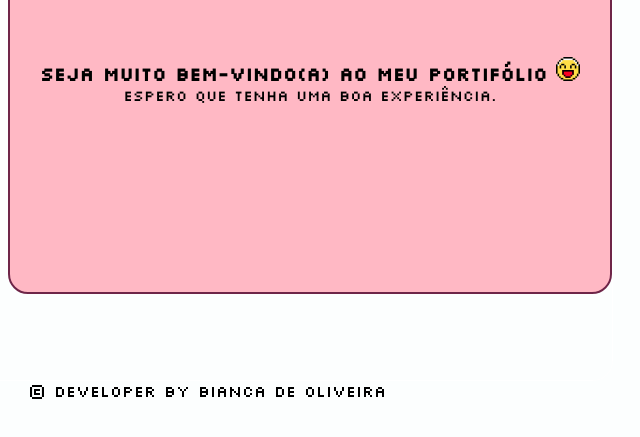
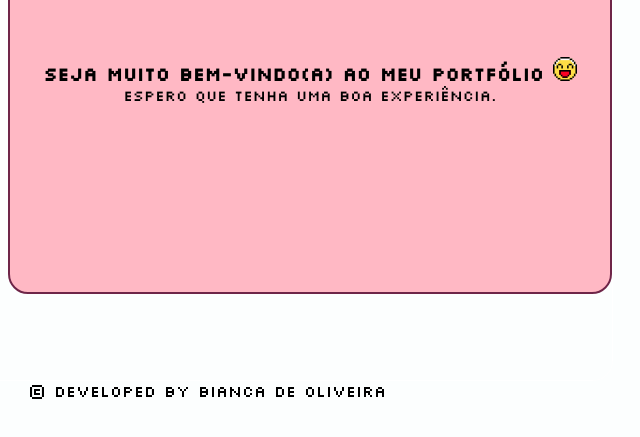
Before and after one commit to biaods/Portifolio, a plain HTML site: page index.html in a window 1280 px wide. Shown: the part 331-768 px from the top of the page, 433-1073 px from the left. Drawn offline with Linux system fonts and the light colour scheme.

Commit message:
Update index.html

```diff
--- a/index.html
+++ b/index.html
@@ -34,7 +34,7 @@
           </h1>
           <br /><br /><br />
           <h3>
-            Seja muito bem-vindo(a) ao meu Portifólio
+            Seja muito bem-vindo(a) ao meu Portfólio
             <img src="img/happy.png" alt="" />
           </h3>
           <p>Espero que tenha uma boa experiência.</p>
@@ -63,7 +63,7 @@
     </div>
     <!-- fim do conteiner -->
     <footer id="rodape">
-      <p>&copy; Developer by Bianca de Oliveira</p>
+      <p>&copy; Developed by Bianca de Oliveira</p>
     </footer>
     <script type="text/javascript" src="js/script.js"></script>
   </body>
```
